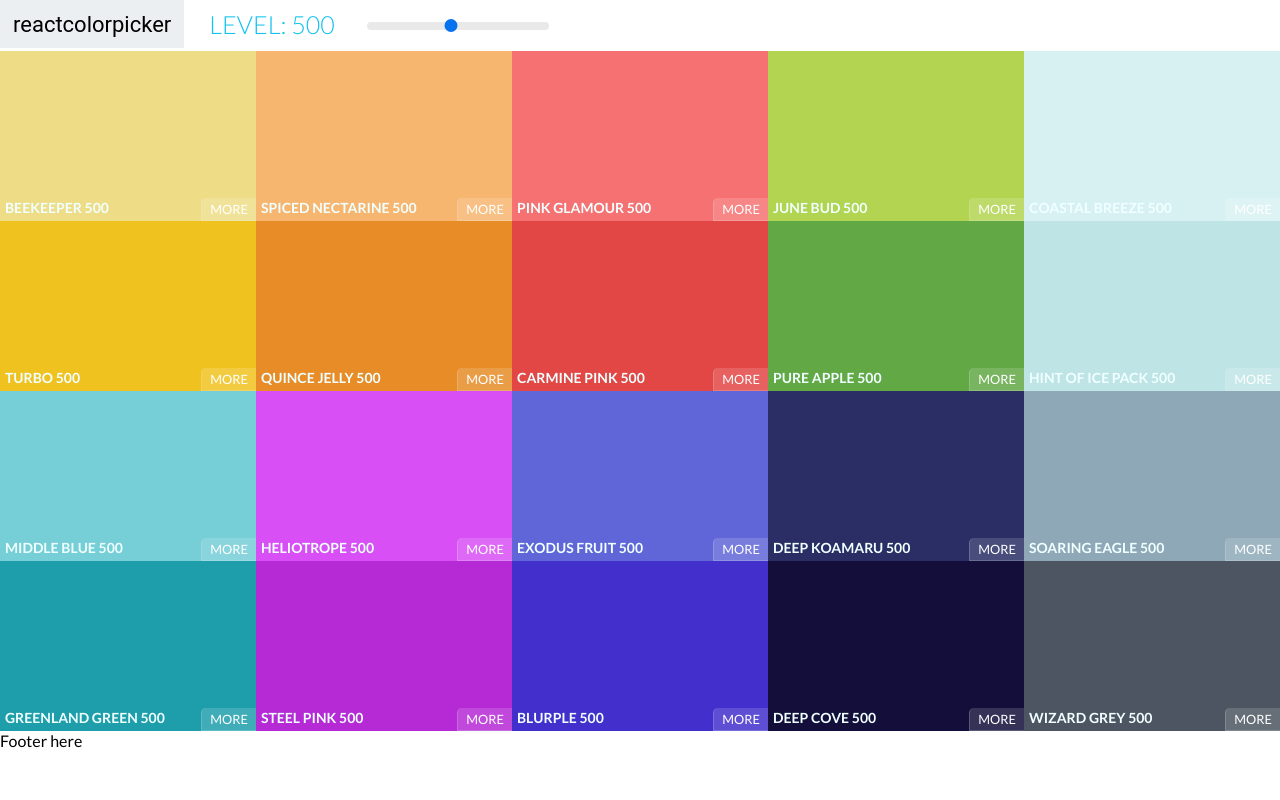
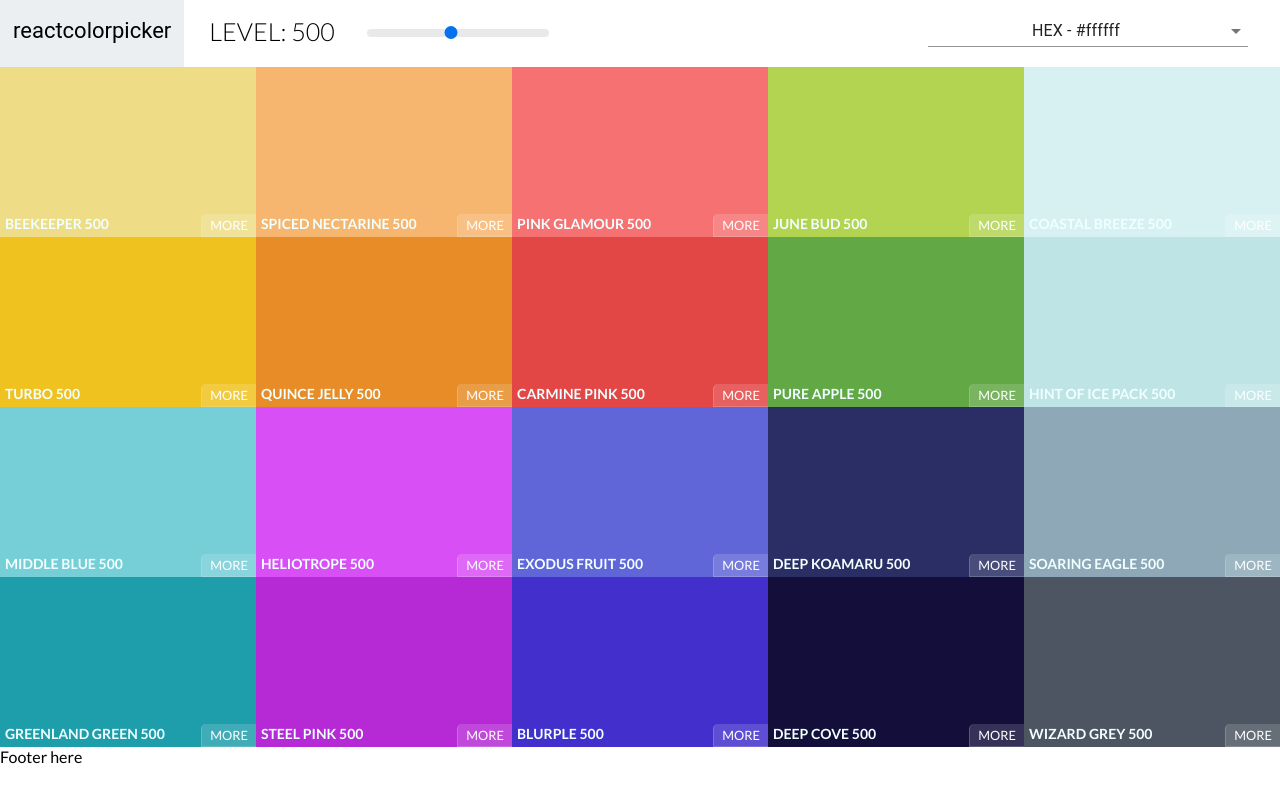
Before and after one commit to SKP-000/react-color-app, a React (Create React App) app: page / in a window 1280 px wide. Built offline with nearby package versions, Linux system fonts and the light colour scheme.

Commit message:
Added Select and Material UI

```diff
--- a/package.json
+++ b/package.json
@@ -3,6 +3,7 @@
   "version": "0.1.0",
   "private": true,
   "dependencies": {
+    "@material-ui/core": "^4.3.1",
     "chroma-js": "^2.0.4",
     "rc-slider": "^8.6.13",
     "react": "^16.8.6",
--- a/src/ColorBox.css
+++ b/src/ColorBox.css
@@ -143,7 +143,7 @@ body {
   opacity: 1;
   transform: scale(1);
   transition: all 0.7s ease-in-out;
-  transition-delay: 0.2s;
+  transition-delay: 0.1s;
 }
 
 @keyframes bobright {
--- a/src/Navbar.css
+++ b/src/Navbar.css
@@ -3,11 +3,11 @@
   display: flex;
   align-items: center;
   justify-content: flex-start;
-  position: absolute;
-  top: 0;
-  left: 0;
-  height: 6vh;
+  height: 10vh;
   z-index: 5;
+  margin-top: -6vh;
+
+  position: relative;
 }
 
 .logo {
@@ -15,9 +15,10 @@
  background-color: #eceff1;
  font-size: 22px;
  margin-right: 15px;
+ margin-top: .5rem;
  padding: 0 13px;
  font-family: Roboto;
- height: 100%;
+ align-self: stretch;
 
  display: flex;
  align-items: center;
@@ -32,6 +33,8 @@
 
   display: flex;
   align-items: center;
+  margin-right: auto;
+  margin-top: .5rem;
 }
 
 .slider-level {
@@ -40,7 +43,7 @@
   margin-right: 2rem;
   display: inline-block;
 
-  color: #11c2ee;
+  color: black;
   text-transform: uppercase;
   font-weight: 300;
 }
@@ -58,3 +61,14 @@
   margin-left: -7px;
   margin-top: -3px;
 }
+
+.Navbar-selector {
+  margin-right: 2rem;
+  margin-top: .5rem;
+}
+
+.format-selector {
+  width: 20rem;
+  text-align: center;
+  font-weight: 300;
+}
--- a/src/Navbar.js
+++ b/src/Navbar.js
@@ -1,4 +1,8 @@
 import React, { Component } from 'react';
+import Select from '@material-ui/core/Select';
+import FormControl from '@material-ui/core/FormControl';
+import InputLabel from '@material-ui/core/InputLabel';
+import MenuItem from '@material-ui/core/MenuItem';
 import Slider from 'rc-slider';
 import 'rc-slider/assets/index.css';
 import './Navbar.css';
@@ -33,6 +37,23 @@ export default class Navbar extends Component {
 
             />
         </div>
+
+        <div className="Navbar-selector">
+            <Select
+              value={this.props.colorFormat}
+              onChange={this.props.handleChange}
+              name='color-format'
+              className='format-selector'
+          >
+
+            <MenuItem value='hex'>HEX - #ffffff</MenuItem>
+            <MenuItem value='rgb'>RGB - rgb(255, 255, 255)</MenuItem>
+            <MenuItem value='rgba'>RGBA - rgba(255, 255, 255, 1.0)</MenuItem>
+
+            </Select>
+        </div>
+
+
       </header>
     )
   }
--- a/src/Palette.js
+++ b/src/Palette.js
@@ -5,25 +5,54 @@ import './Palette.css';
 
 class Palette extends Component {
 
+  /** STATE
+   * - Level is set to 500 by default. It controls the lightness/darkness of the colors
+   * - The color format is initially set to hex {format: 'hex'} and is changed depending on what the user selects (i.e the color format) in the Navbar
+   */
+
   state = {
-    level: 500
+    level: 500,
+    format: 'hex',
+    colorFormat: 'HEX - #AB7C90'
   }
 
   changeLevel = (level) => {
     this.setState({ level });
   }
 
+  colorFormatHandler = () => {
+    if (this.state.format === 'hex') {
+      return 'HEX - #AB7C90'
+    } else if (this.state.format === 'rgb') {
+      return 'RGB - rgb(237, 222, 140)'
+    } else if (this.state.format === 'rgba') {
+      return 'RGBA - rgba(237, 222, 140, 0.8)'
+    }
+  }
+
+  // To be passed into Navbar and used in Select component in Navbar
+  changeFormat = evt => {
+    this.setState({ format: evt.target.value }, () => {
+      this.setState({ colorFormat: this.colorFormatHandler() });
+    });
+  }
+
   render() {
     const { colors } = this.props.palette;
     const { level } = this.state;
     const ColorBoxes = colors[level].map(colorDetails => (
-      <ColorBox background={colorDetails.hex} name={colorDetails.name} />
+      <ColorBox background={colorDetails[this.state.format]} name={colorDetails.name} />
     ));
 
     return (
       <div className="Palette">
         {/* Navbar here. TODO */}
-        <Navbar level={level} changeLevel={this.changeLevel} />
+        <Navbar
+          level={level}
+          changeLevel={this.changeLevel}
+          handleChange={this.changeFormat}
+          colorFormat={this.state.format}
+        />
         <div className="Palette-colors">
           {ColorBoxes}
           {/* a bunch of color boxes here. TODO */}
```
Also changed, not shown: 1 other file (tests, documents, lock files or other folders).
